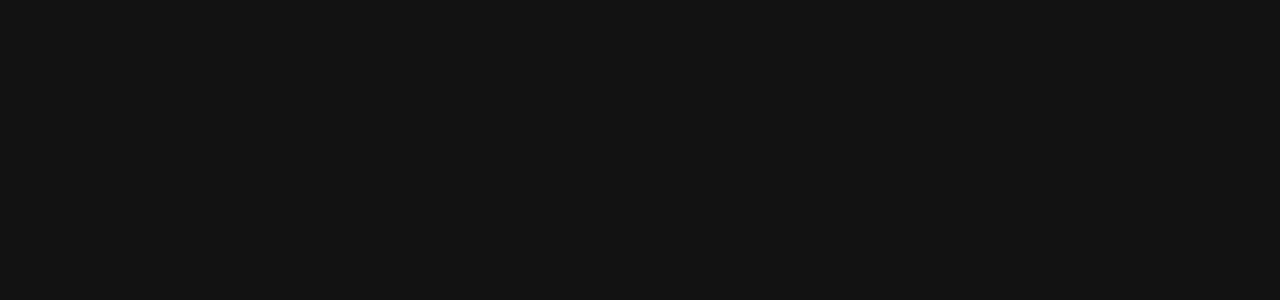
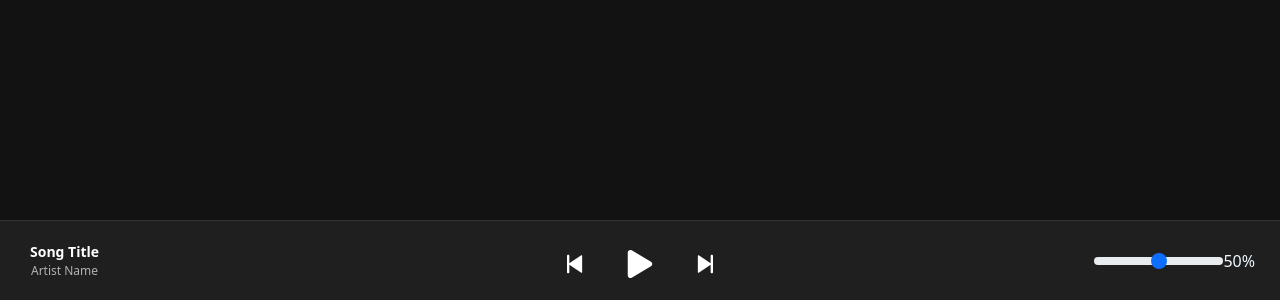
Before and after one commit to RevatureProject2MusicSharing/project2Frontend, a React (Vite) app: page / in a window 1280 px wide. Before the commit this address had no page. Shown: the part 500-800 px from the top of the page. Built offline with nearby package versions, Linux system fonts and the light colour scheme.

Commit message:
Added SongBar back to App.tsx

```diff
--- a/src/App.tsx
+++ b/src/App.tsx
@@ -20,7 +20,7 @@
             <Route path="/songs" element ={<Songs/>} />
           </Routes>
         </BrowserRouter>
-
+        <SongBar/>
     </AppProvider>
   )
 }
```
